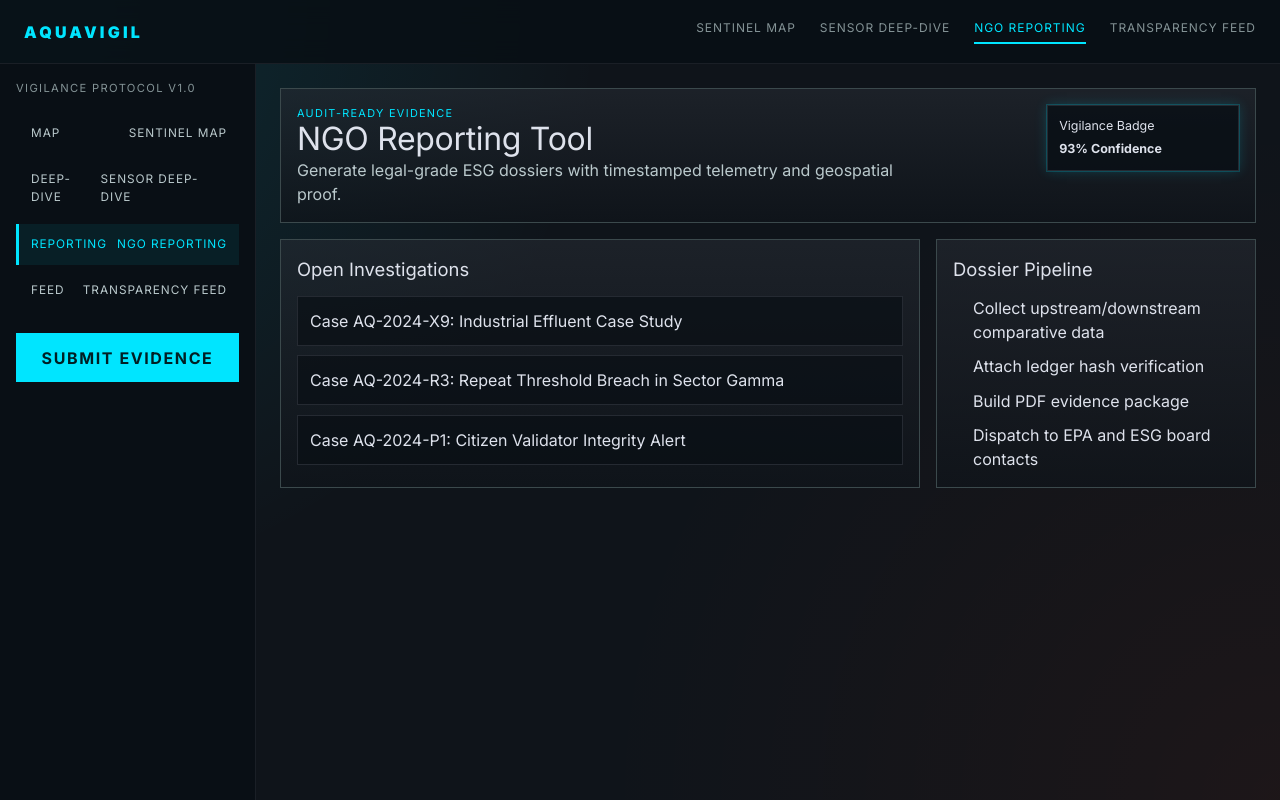
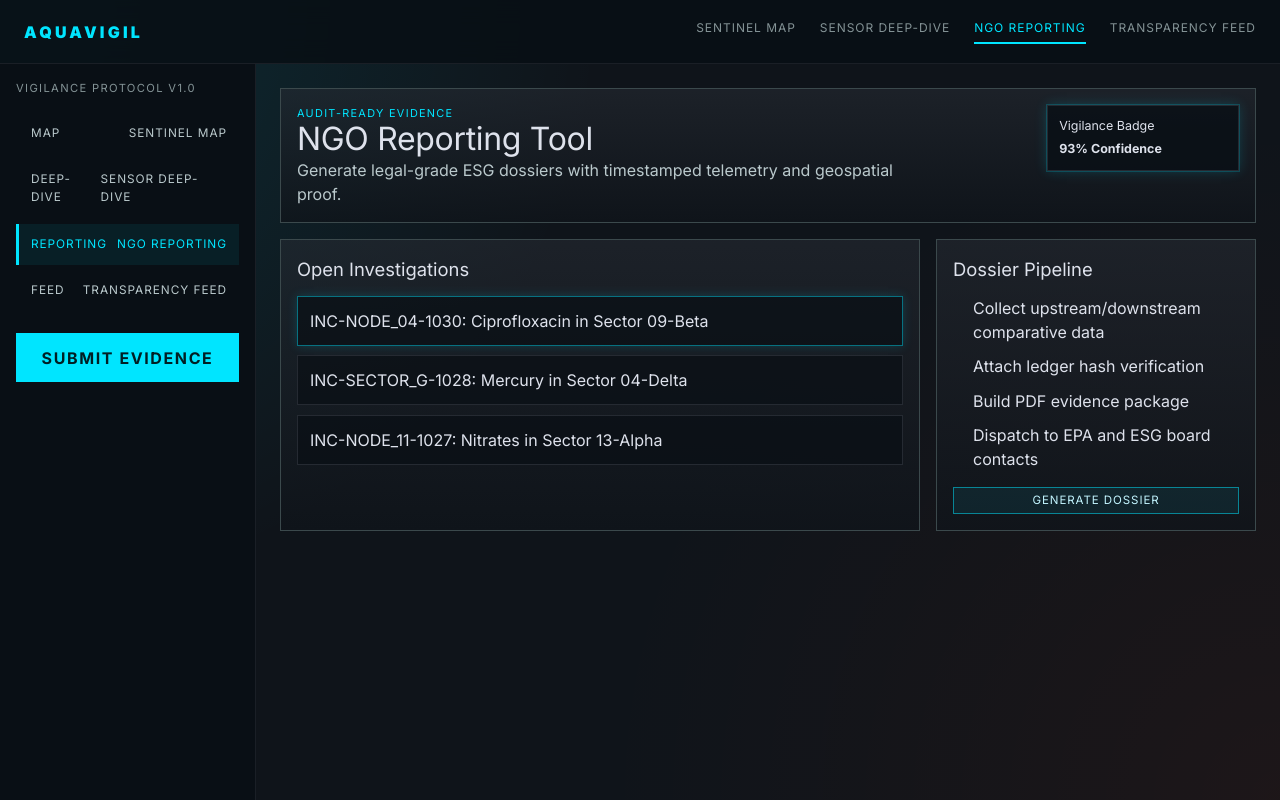
Before and after one commit to david-ac1/aquavigil, a Next.js app in the folder frontend/: page /ngo-reporting in a window 1280 px wide. Built offline with nearby package versions, Linux system fonts and the light colour scheme.

Commit message:
feat: implement incident management features including fetching, status updates, and dossier generation

```diff
--- /dev/null
+++ b/frontend/src/app/api/dossiers/generate/route.ts
@@ -0,0 +1,32 @@
+import { NextRequest, NextResponse } from "next/server";
+import { getIncidentById } from "@/lib/incidents-store";
+
+type GenerateDossierBody = {
+  incidentId?: string;
+};
+
+export async function POST(request: NextRequest) {
+  const body = (await request.json().catch(() => ({}))) as GenerateDossierBody;
+
+  if (!body.incidentId) {
+    return NextResponse.json({ error: "incidentId is required." }, { status: 400 });
+  }
+
+  const incident = getIncidentById(body.incidentId);
+  if (!incident) {
+    return NextResponse.json({ error: "Incident not found." }, { status: 404 });
+  }
+
+  const timestamp = new Date().toISOString();
+  const dossierId = `DOS-${incident.incidentId}-${timestamp.slice(11, 16).replace(":", "")}`;
+
+  return NextResponse.json({
+    data: {
+      dossierId,
+      incidentId: incident.incidentId,
+      generatedAt: timestamp,
+      downloadUrl: `/api/dossiers/${dossierId}/download`,
+      evidenceHash: incident.evidenceHash,
+    },
+  });
+}
--- /dev/null
+++ b/frontend/src/app/api/incidents/[incidentId]/route.ts
@@ -0,0 +1,40 @@
+import { NextRequest, NextResponse } from "next/server";
+import type { IncidentStatus } from "@/lib/incidents";
+import { getIncidentById, transitionIncidentStatus } from "@/lib/incidents-store";
+
+type Params = {
+  params: Promise<{ incidentId: string }>;
+};
+
+export async function GET(_: NextRequest, context: Params) {
+  const { incidentId } = await context.params;
+  const incident = getIncidentById(incidentId);
+
+  if (!incident) {
+    return NextResponse.json({ error: "Incident not found." }, { status: 404 });
+  }
+
+  return NextResponse.json({ data: incident });
+}
+
+export async function PATCH(request: NextRequest, context: Params) {
+  const { incidentId } = await context.params;
+  const body = (await request.json().catch(() => ({}))) as { status?: IncidentStatus };
+
+  try {
+    const updated = transitionIncidentStatus(incidentId, body.status);
+
+    if (!updated) {
+      return NextResponse.json({ error: "Incident not found." }, { status: 404 });
+    }
+
+    return NextResponse.json({ data: updated });
+  } catch (error) {
+    return NextResponse.json(
+      {
+        error: error instanceof Error ? error.message : "Failed to transition incident.",
+      },
+      { status: 400 },
+    );
+  }
+}
--- /dev/null
+++ b/frontend/src/app/api/incidents/route.ts
@@ -0,0 +1,13 @@
+import { NextRequest, NextResponse } from "next/server";
+import { listIncidents } from "@/lib/incidents-store";
+
+export async function GET(request: NextRequest) {
+  const thresholdParam = request.nextUrl.searchParams.get("threshold");
+  const threshold = thresholdParam ? Number(thresholdParam) : 0;
+
+  return NextResponse.json({
+    data: listIncidents({
+      thresholdRiskQuotient: Number.isFinite(threshold) ? threshold : 0,
+    }),
+  });
+}
--- a/frontend/src/app/globals.css
+++ b/frontend/src/app/globals.css
@@ -322,9 +322,38 @@ a {
 }
 
 .incident-row {
+  display: block;
+  width: 100%;
+  text-align: left;
   border: 1px solid #252a32;
   background: rgba(9, 15, 21, 0.7);
   padding: 0.75rem;
+}
+
+.incident-row--active {
+  border-color: rgba(0, 229, 255, 0.45);
+  box-shadow: 0 0 10px rgba(0, 218, 243, 0.18);
+}
+
+.incident-actions {
+  display: flex;
+  align-items: center;
+  justify-content: space-between;
+  gap: 0.5rem;
+}
+
+.incident-action-btn {
+  border: 1px solid rgba(0, 229, 255, 0.5);
+  background: rgba(0, 218, 243, 0.08);
+  color: #c3f5ff;
+  padding: 0.25rem 0.6rem;
+  font-size: 0.72rem;
+  text-transform: uppercase;
+  letter-spacing: 0.08em;
+}
+
+.incident-action-btn:disabled {
+  opacity: 0.45;
 }
 
 .ordered-steps {
--- a/frontend/src/app/ngo-reporting/page.tsx
+++ b/frontend/src/app/ngo-reporting/page.tsx
@@ -1,12 +1,70 @@
+"use client";
+
+import { useEffect, useState } from "react";
 import { VigilanceBadge } from "@/components/vigilance-badge";
-
-const incidents = [
-  "Case AQ-2024-X9: Industrial Effluent Case Study",
-  "Case AQ-2024-R3: Repeat Threshold Breach in Sector Gamma",
-  "Case AQ-2024-P1: Citizen Validator Integrity Alert",
-];
+import type { BreachIncident } from "@/lib/incidents";
+import {
+  type DossierReceipt,
+  fetchIncidents,
+  generateDossierForIncident,
+} from "@/lib/telemetry-client";
 
 export default function NgoReportingPage() {
+  const [incidents, setIncidents] = useState<BreachIncident[]>([]);
+  const [selectedIncidentId, setSelectedIncidentId] = useState<string | null>(null);
+  const [receipt, setReceipt] = useState<DossierReceipt | null>(null);
+  const [isGenerating, setIsGenerating] = useState(false);
+  const [error, setError] = useState<string | null>(null);
+
+  useEffect(() => {
+    let isMounted = true;
+
+    async function loadIncidents() {
+      try {
+        const response = await fetchIncidents(100);
+        if (!isMounted) {
+          return;
+        }
+
+        setIncidents(response);
+        setSelectedIncidentId(response[0]?.incidentId ?? null);
+      } catch (loadError) {
+        if (!isMounted) {
+          return;
+        }
+
+        setError(loadError instanceof Error ? loadError.message : "Failed to load incidents.");
+      }
+    }
+
+    void loadIncidents();
+
+    return () => {
+      isMounted = false;
+    };
+  }, []);
+
+  async function onGenerateDossier() {
+    if (!selectedIncidentId) {
+      return;
+    }
+
+    try {
+      setIsGenerating(true);
+      const generated = await generateDossierForIncident(selectedIncidentId);
+      setReceipt(generated);
+      setError(null);
+    } catch (generateError) {
+      setError(
+        generateError instanceof Error
+          ? generateError.message
+          : "Dossier generation failed.",
+      );
+    } finally {
+      setIsGenerating(false);
+    }
+  }
+
   return (
     <section className="stack-lg">
       <div className="panel panel--hero">
@@ -21,15 +79,29 @@ export default function NgoReportingPage() {
         <VigilanceBadge score={93} />
       </div>
 
+      {error && <div className="panel panel--error">{error}</div>}
+
       <div className="grid-2">
         <article className="panel">
           <h2 className="headline-md">Open Investigations</h2>
           <div className="stack-sm">
             {incidents.map((incident) => (
-              <div key={incident} className="incident-row">
-                {incident}
-              </div>
+              <button
+                key={incident.incidentId}
+                type="button"
+                className={
+                  selectedIncidentId === incident.incidentId
+                    ? "incident-row incident-row--active"
+                    : "incident-row"
+                }
+                onClick={() => setSelectedIncidentId(incident.incidentId)}
+              >
+                {incident.incidentId}: {incident.pollutant} in {incident.sector}
+              </button>
             ))}
+            {!incidents.length && (
+              <div className="incident-row">No incidents currently available.</div>
+            )}
           </div>
         </article>
 
@@ -41,6 +113,25 @@ export default function NgoReportingPage() {
             <li>Build PDF evidence package</li>
             <li>Dispatch to EPA and ESG board contacts</li>
           </ol>
+          <div className="stack-sm mt-4">
+            <button
+              type="button"
+              className="incident-action-btn"
+              disabled={!selectedIncidentId || isGenerating}
+              onClick={onGenerateDossier}
+            >
+              {isGenerating ? "Generating..." : "Generate Dossier"}
+            </button>
+
+            {receipt && (
+              <div className="incident-row">
+                <div>Dossier: {receipt.dossierId}</div>
+                <div>Incident: {receipt.incidentId}</div>
+                <div>Evidence: {receipt.evidenceHash}</div>
+                <div>Download: {receipt.downloadUrl}</div>
+              </div>
+            )}
+          </div>
         </article>
       </div>
     </section>
--- /dev/null
+++ b/frontend/src/lib/incidents-store.ts
@@ -0,0 +1,51 @@
+import {
+  type BreachIncident,
+  type IncidentStatus,
+  getBreachIncidents,
+} from "@/lib/incidents";
+
+const statusOrder: IncidentStatus[] = ["open", "under-review", "resolved"];
+let incidentStore: BreachIncident[] | null = null;
+
+function ensureStore(): BreachIncident[] {
+  if (!incidentStore) {
+    incidentStore = getBreachIncidents();
+  }
+
+  return incidentStore;
+}
+
+export function listIncidents(options?: { thresholdRiskQuotient?: number }): BreachIncident[] {
+  const threshold = options?.thresholdRiskQuotient ?? 0;
+
+  return ensureStore()
+    .filter((incident) => incident.riskQuotient >= threshold)
+    .sort((a, b) => b.riskQuotient - a.riskQuotient);
+}
+
+export function getIncidentById(incidentId: string): BreachIncident | undefined {
+  return ensureStore().find((incident) => incident.incidentId === incidentId);
+}
+
+export function transitionIncidentStatus(
+  incidentId: string,
+  targetStatus?: IncidentStatus,
+): BreachIncident | null {
+  const store = ensureStore();
+  const incident = store.find((item) => item.incidentId === incidentId);
+
+  if (!incident) {
+    return null;
+  }
+
+  const currentIndex = statusOrder.indexOf(incident.status);
+  const desiredStatus = targetStatus ?? statusOrder[Math.min(currentIndex + 1, statusOrder.length - 1)];
+  const desiredIndex = statusOrder.indexOf(desiredStatus);
+
+  if (desiredIndex < currentIndex || desiredIndex > currentIndex + 1) {
+    throw new Error("Invalid incident transition.");
+  }
+
+  incident.status = desiredStatus;
+  return incident;
+}
--- a/frontend/src/lib/incidents.ts
+++ b/frontend/src/lib/incidents.ts
@@ -1,4 +1,7 @@
 import { getDeltaTelemetry } from "@/lib/telemetry";
+
+export type IncidentStatus = "open" | "under-review" | "resolved";
+export type IncidentSeverity = "critical" | "high";
 
 export type BreachIncident = {
   incidentId: string;
@@ -7,8 +10,8 @@ export type BreachIncident = {
   pollutant: string;
   riskQuotient: number;
   deltaPercent: number;
-  status: "open" | "under-review";
-  severity: "critical" | "high";
+  status: IncidentStatus;
+  severity: IncidentSeverity;
   observedAt: string;
   evidenceHash: string;
 };
--- a/frontend/src/lib/telemetry-client.ts
+++ b/frontend/src/lib/telemetry-client.ts
@@ -36,3 +36,55 @@ export async function fetchBreachIncidents(
     `/api/incidents/breach?threshold=${thresholdRiskQuotient}`,
   );
 }
+
+export async function fetchIncidents(
+  thresholdRiskQuotient = 0,
+): Promise<BreachIncident[]> {
+  return fetchJson<BreachIncident[]>(`/api/incidents?threshold=${thresholdRiskQuotient}`);
+}
+
+export async function advanceIncidentStatus(
+  incidentId: string,
+): Promise<BreachIncident> {
+  const response = await fetch(`/api/incidents/${incidentId}`, {
+    method: "PATCH",
+    headers: {
+      "Content-Type": "application/json",
+    },
+    body: JSON.stringify({}),
+  });
+
+  if (!response.ok) {
+    throw new Error(`Incident transition failed: ${response.status}`);
+  }
+
+  const payload = (await response.json()) as DataEnvelope<BreachIncident>;
+  return payload.data;
+}
+
+export type DossierReceipt = {
+  dossierId: string;
+  incidentId: string;
+  generatedAt: string;
+  downloadUrl: string;
+  evidenceHash: string;
+};
+
+export async function generateDossierForIncident(
+  incidentId: string,
+): Promise<DossierReceipt> {
+  const response = await fetch("/api/dossiers/generate", {
+    method: "POST",
+    headers: {
+      "Content-Type": "application/json",
+    },
+    body: JSON.stringify({ incidentId }),
+  });
+
+  if (!response.ok) {
+    throw new Error(`Dossier generation failed: ${response.status}`);
+  }
+
+  const payload = (await response.json()) as DataEnvelope<DossierReceipt>;
+  return payload.data;
+}
```
Also changed, not shown: frontend/src/app/sentinel-map/page.tsx (+28 -3 lines).
